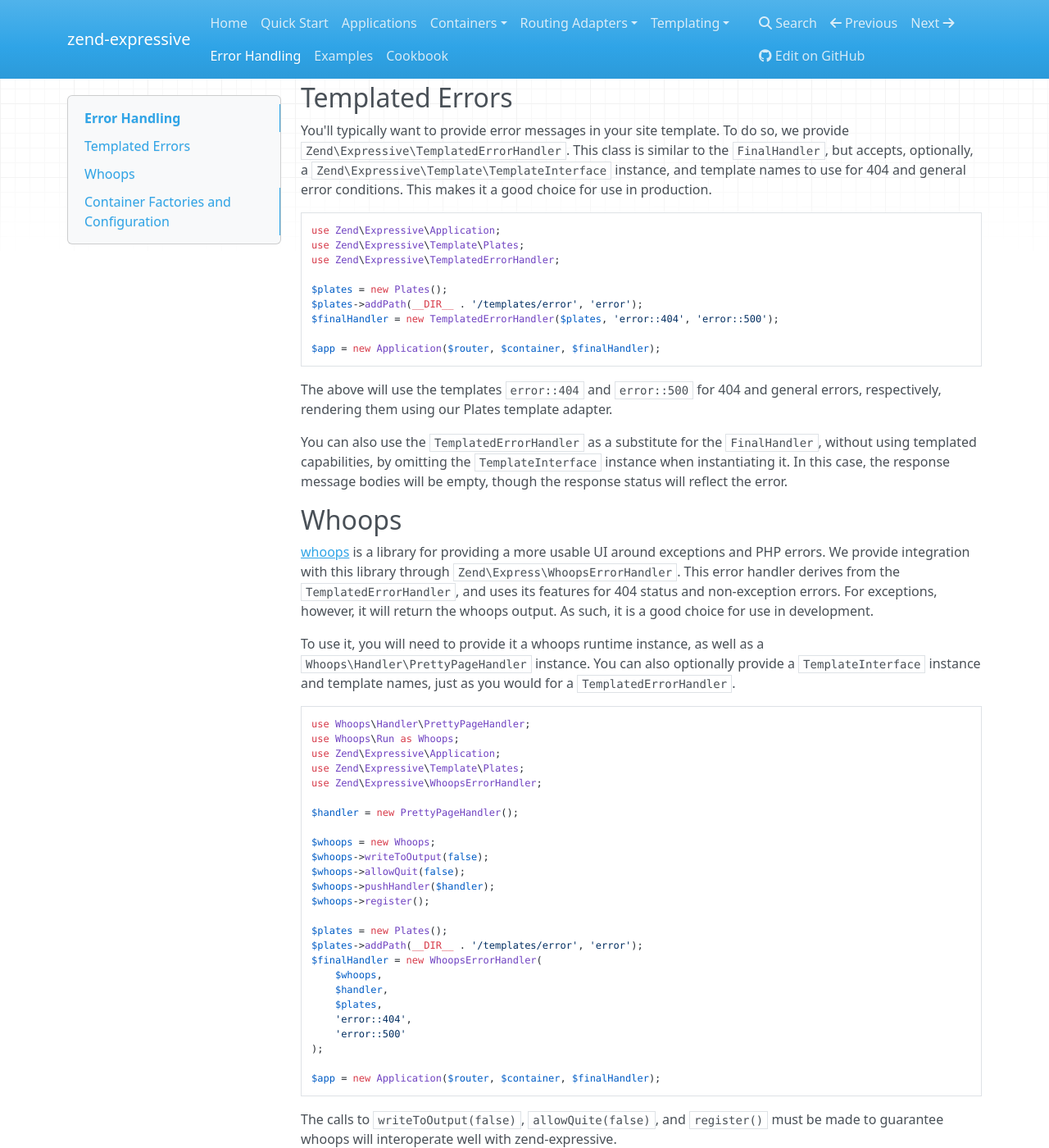
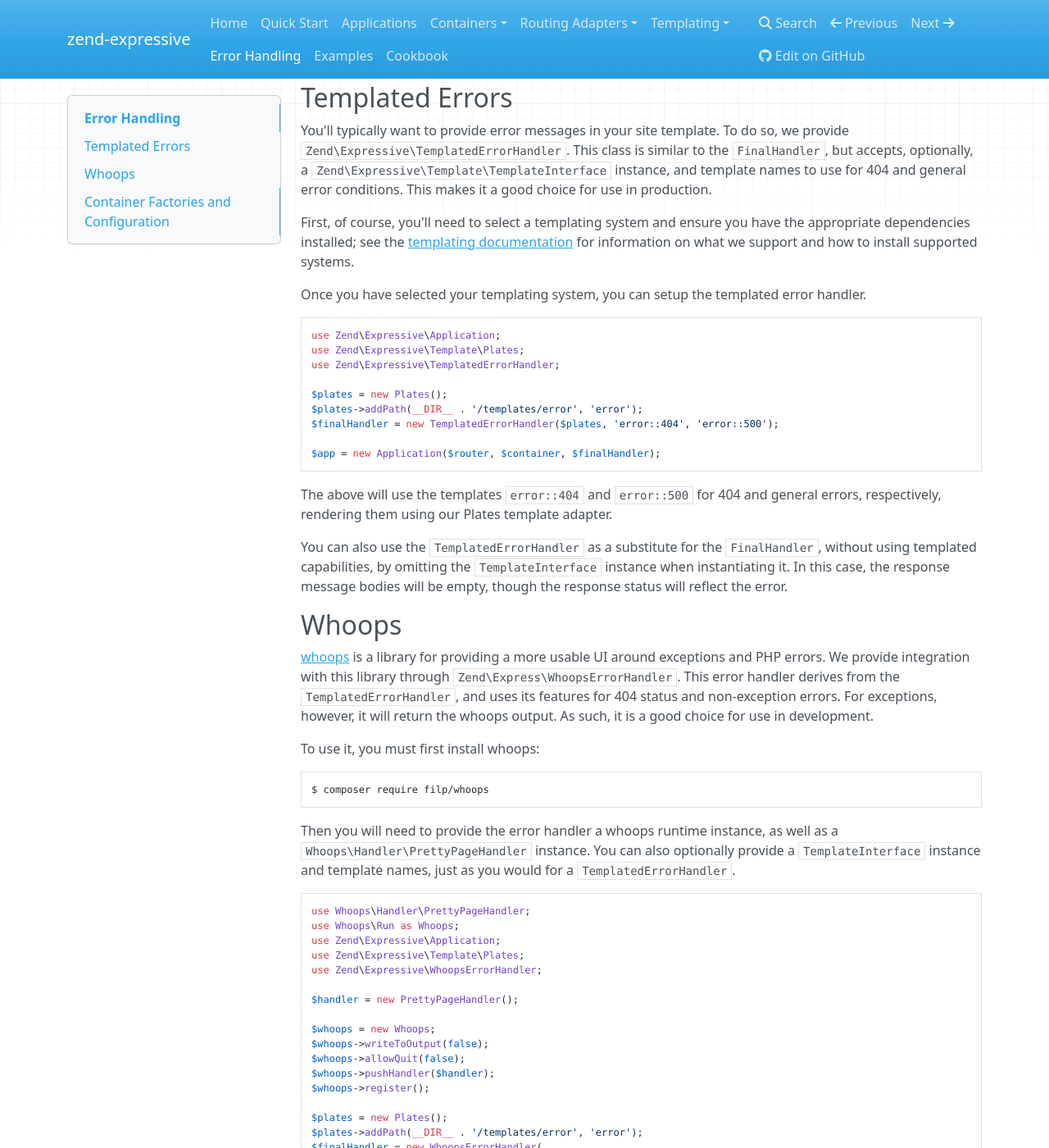
Before and after one commit to zendframework/zend-expressive, an MkDocs documentation site: the page built from doc/book/error-handling.md, in a window 1280 px wide and 1400 px high, scrolled down 666 px. Shown: the whole window at 82% size. Built offline with MkDocs 1.6.1, drawn with Linux system fonts in a browser that asks for light colours; nearby versions of some CDN libraries; old or Windows-style settings are respelled for this version of MkDocs.

Commit message:
Make whoops optional
- Per comment from @harikt

````diff
--- a/composer.json
+++ b/composer.json
@@ -12,13 +12,13 @@
     "require": {
         "php": ">=5.5",
         "container-interop/container-interop": "^1.1",
-        "filp/whoops": "^1.1",
         "psr/http-message": "^1.0",
         "zendframework/zend-diactoros": "^1.1",
         "zendframework/zend-stratigility": "^1.1"
     },
     "require-dev": {
         "aura/router": "^2.3",
+        "filp/whoops": "^1.1",
         "league/plates": "^3.1",
         "nikic/fast-route": "^0.6.0",
         "phpunit/phpunit": "^4.7",
@@ -41,6 +41,7 @@
     },
     "suggest": {
         "aura/router": "^2.3 to use the Aura.Router routing adapter",
+        "filp/whoops": "^1.1 to use the Whoops error handler",
         "league/plates": "^3.1 to use the Plates template adapter",
         "mouf/pimple-interop": "^1.0 to use Pimple for dependency injection",
         "nikic/fast-route": "^0.6.0 to use the FastRoute routing adapter",
--- a/doc/book/error-handling.md
+++ b/doc/book/error-handling.md
@@ -37,6 +37,13 @@ You'll typically want to provide error messages in your site template. To do so,
 optionally, a `Zend\Expressive\Template\TemplateInterface` instance, and template names to use for
 404 and general error conditions. This makes it a good choice for use in production.
 
+First, of course, you'll need to select a templating system and ensure you have
+the appropriate dependencies installed; see the [templating documentation](../template/intro.md)
+for information on what we support and how to install supported systems.
+
+Once you have selected your templating system, you can setup the templated error
+handler.
+
 ```php
 use Zend\Expressive\Application;
 use Zend\Expressive\Template\Plates;
@@ -64,7 +71,13 @@ exceptions and PHP errors. We provide integration with this library through
 uses its features for 404 status and non-exception errors. For exceptions, however, it will return
 the whoops output. As such, it is a good choice for use in development.
 
-To use it, you will need to provide it a whoops runtime instance, as well as a
+To use it, you must first install whoops:
+
+```bash
+$ composer require filp/whoops
+```
+
+Then you will need to provide the error handler a whoops runtime instance, as well as a
 `Whoops\Handler\PrettyPageHandler` instance. You can also optionally provide a `TemplateInterface`
 instance and template names, just as you would for a `TemplatedErrorHandler`.
 
````
Also changed, not shown: doc/book/template/intro.md (+6 -0 lines).
